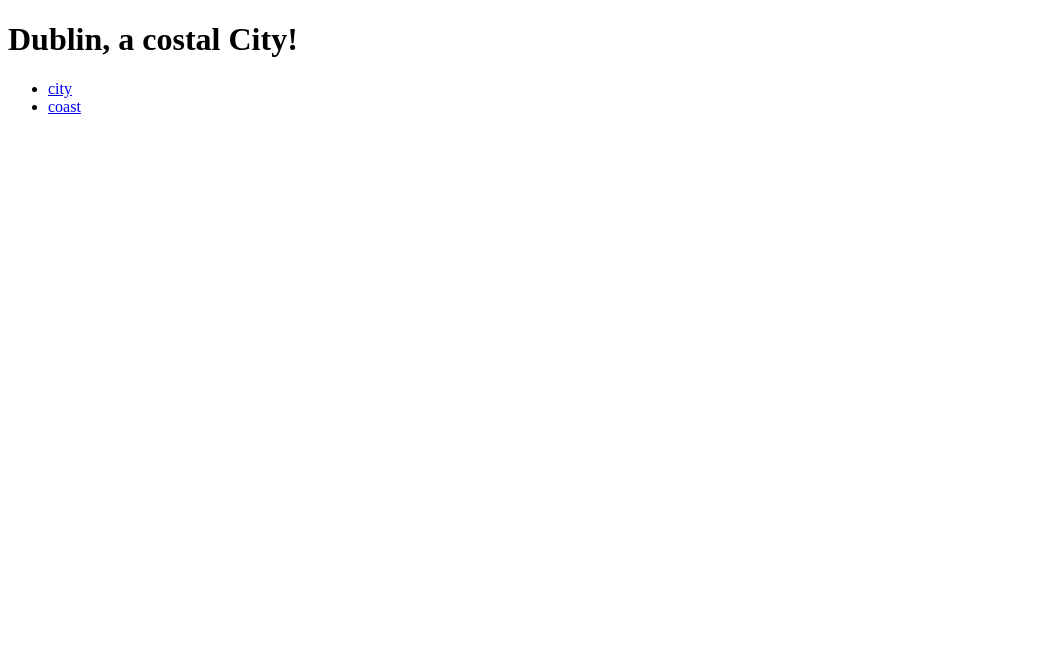
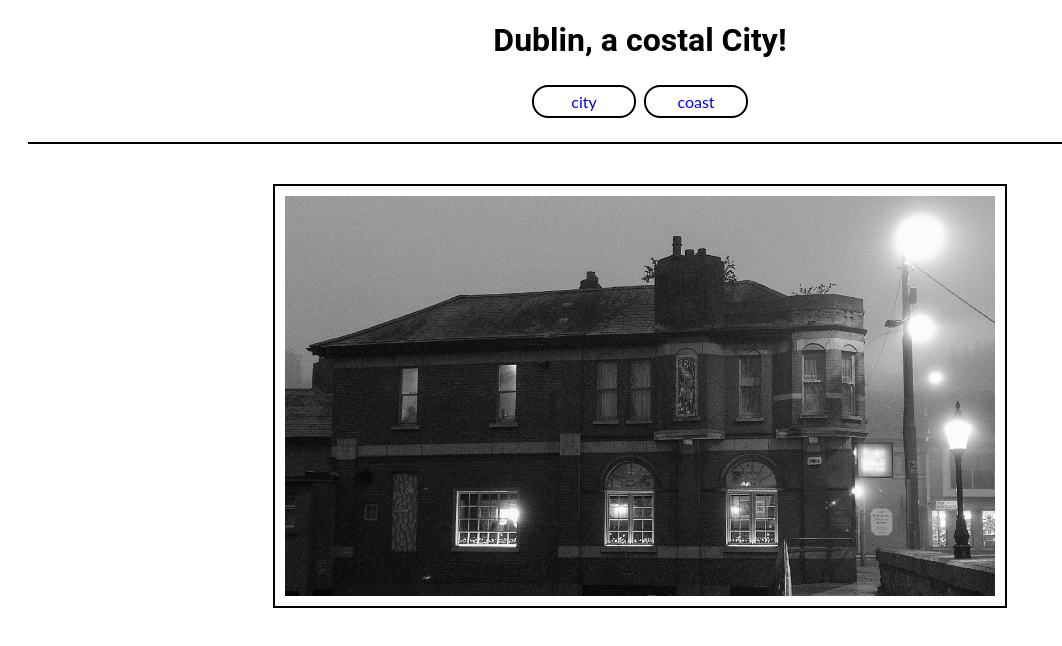
Before and after one commit to RobMaty/dublin-photos, a plain HTML site: page index.html in a window 1280 px wide. Shown: the whole page, without its empty margins (0-1062 px from the left). Drawn offline with Linux system fonts and the light colour scheme.

Commit message:
feat:add images to the webpages

```diff
--- a/index.html
+++ b/index.html
@@ -4,6 +4,7 @@
     <meta charset="UTF-8" />
     <meta http-equiv="X-UA-Compatible" content="IE=edge" />
     <meta name="viewport" content="width=device-width, initial-scale=1.0" />
+    <link rel="stylesheet" href="assets/css/style.css">
     <title>Dublin</title>
   </head>
   <body>
@@ -18,5 +19,10 @@
         </li>
       </ul>
     </nav>
+    <section>
+        <figure>
+            <img src="assets/images/city.jpg" alt="an image of urban Dublin">
+        </figure>
+    </section>
   </body>
 </html>
```
Also changed, not shown: coast.html (+5 -0 lines), assets/images/beach.jpg (added), assets/images/city.jpg (added).
